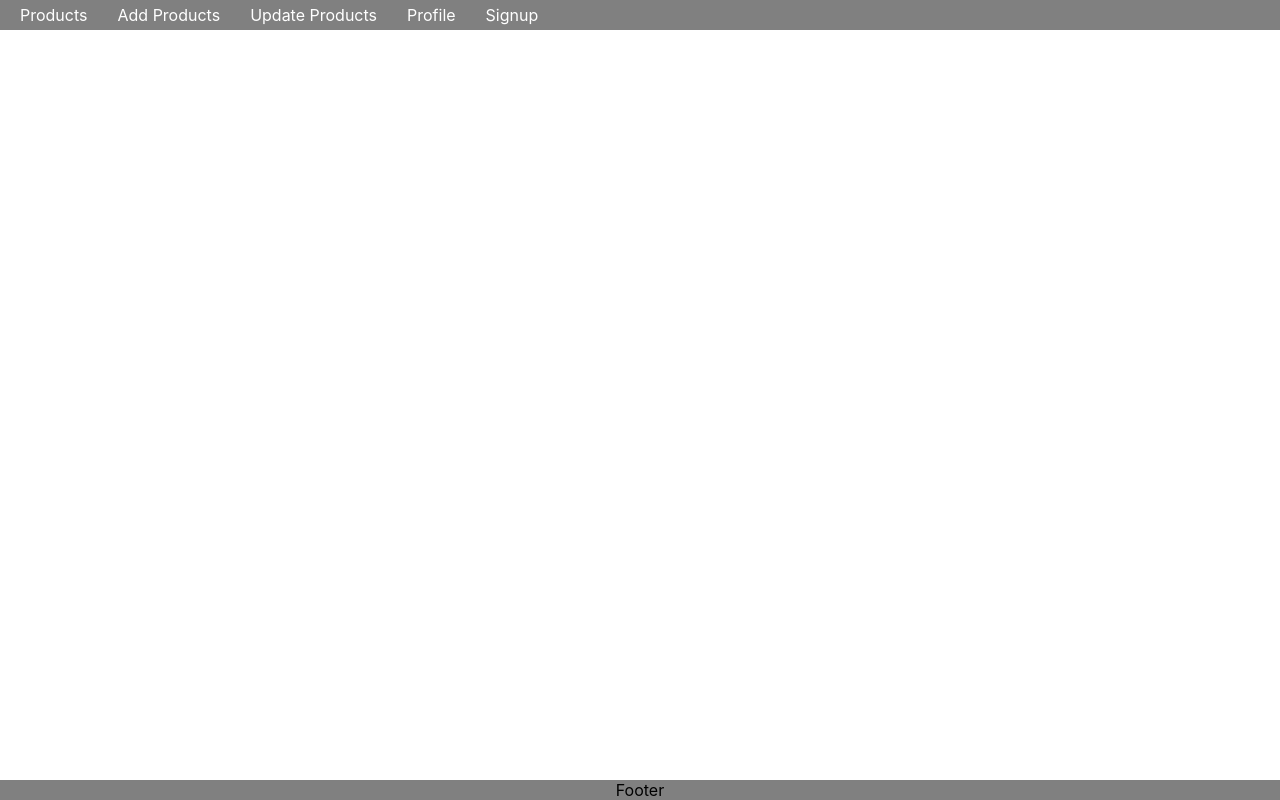
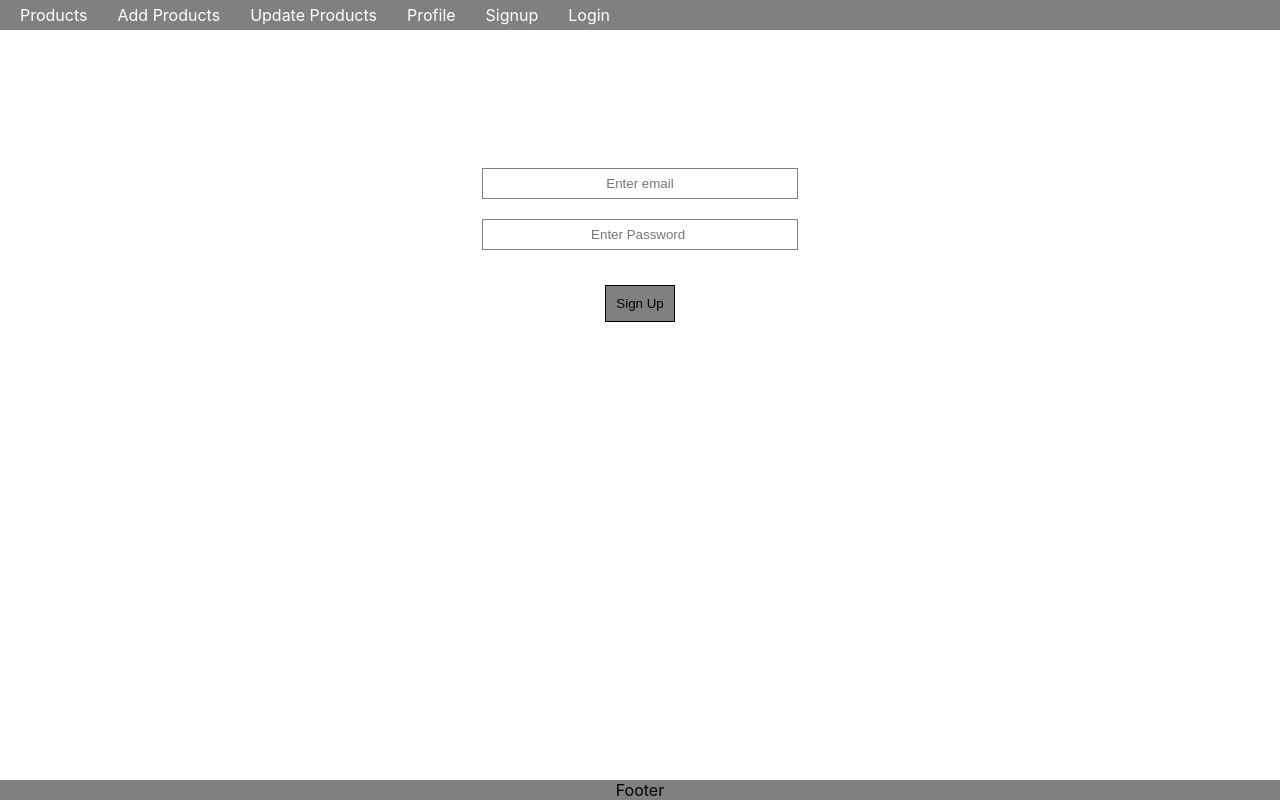
Before and after one commit to chandiosamad07/E_Dashboard, a React (Create React App) app in the folder frontend/: page /login in a window 1280 px wide. Built offline with nearby package versions, Linux system fonts and the light colour scheme.

Commit message:
Login Component UI

```diff
--- a/frontend/src/App.css
+++ b/frontend/src/App.css
@@ -36,6 +36,13 @@ html, body {
   flex-direction: column;  /* Arrange children in a column */
   align-items: center;     /* Center children horizontally */
 }
+.login {
+  display: flex;
+  flex-direction: column;  /* Arrange children in a column */
+  align-items: center;
+  padding-top: 10%;   /* Center children horizontally */
+}
+
 
 .input {
   display: block;
--- a/frontend/src/App.js
+++ b/frontend/src/App.js
@@ -6,6 +6,8 @@ import Nav from './Components/Nav';
 import { BrowserRouter,Route ,Routes} from 'react-router-dom';
 import Signup from './Components/Signup';
 import PrivateComponent from './Components/PrivateComponent';
+import Login from './Components/Login';
+
 function App() {
   return (
     <>
@@ -21,6 +23,7 @@ function App() {
       <Route path='/profile'element={<h1>Profile Product list Component</h1>}></Route>
     </Route>
       <Route path='/signup'element={<Signup/>} />
+      <Route path='/login' element={<Login/>} />
     </Routes>
     <Footer></Footer>
     </BrowserRouter>
--- /dev/null
+++ b/frontend/src/Components/Login.js
@@ -0,0 +1,18 @@
+import React,{useState} from 'react'
+import { useNavigate } from 'react-router-dom';
+const Login = () => {
+    const [email, setEmail]=useState("");
+    const [password ,setPassword] = useState("");
+    const CollectData= async ()=>{
+        console.log(email,password)}
+
+  return (
+    <div className='login'>
+    <input className="input"  type='text'value={email} onChange={(e)=>setEmail(e.target.value)}  placeholder='Enter email'></input>
+    <input className="input"  type='password'value={password} onChange={(e)=>setPassword(e.target.value)}  placeholder='Enter Password '></input>
+    <button  onClick={CollectData}className='button' type='button'>Sign Up</button>
+</div>
+  )
+}
+
+export default Login
--- a/frontend/src/Components/Nav.js
+++ b/frontend/src/Components/Nav.js
@@ -18,6 +18,7 @@ const Nav = () => {
 
        <li><Link to = "/profile">Profile</Link></li>
        <li>{auth?<Link onClick ={logout}to = "/signup">Logout</Link>: <Link to = "/signup">Signup</Link>}</li>
+       <li><Link to = "/login">Login</Link></li>
       </ul>
     </>
   );
```
